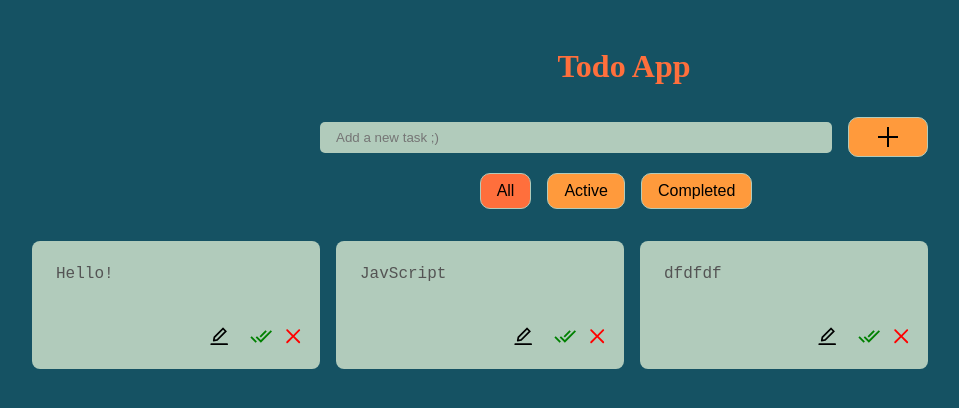
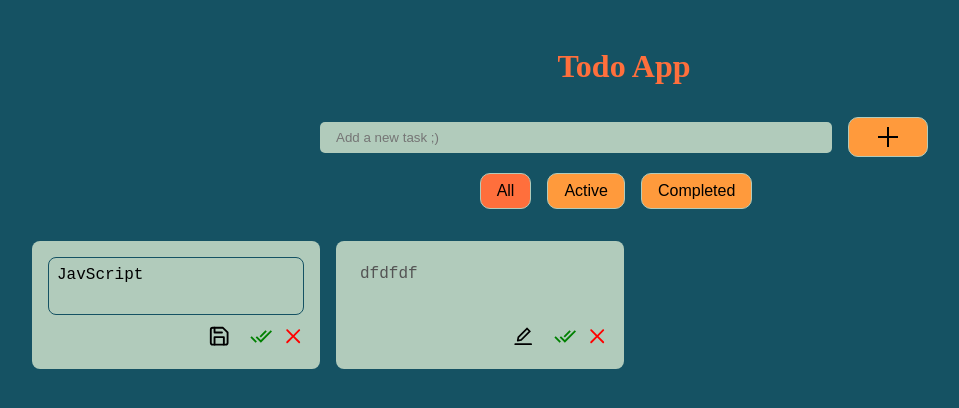
Before and after one commit to KatherinaFed/todo_list_fsd, a React (Create React App) app: page / in a window 1280 px wide. Both pictures are taken after a click on the button 235 px from the left and 338 px from the top of the page. Shown: the top 408 px of the page, without its empty margins (16-975 px from the left). Built offline with nearby package versions, Linux system fonts and the light colour scheme; data requests are answered from the project's data file.

Commit message:
updateTodo action

```diff
--- a/src/TodoItem/TodoItem.jsx
+++ b/src/TodoItem/TodoItem.jsx
@@ -1,16 +1,24 @@
-import React from 'react';
+import React, { useState } from 'react';
 import { motion } from 'framer-motion';
 import { CgClose } from 'react-icons/cg';
 import { MdDoneAll, MdOutlineDoneOutline } from 'react-icons/md';
 import { AiOutlineEdit } from 'react-icons/ai';
+import { LuSave } from 'react-icons/lu';
 import cls from './TodoItem.module.css';
 import { useDispatch } from 'react-redux';
-import { completeTodoThunk, removeTodoThunk } from '../redux/todoSlice';
+import {
+  completeTodoThunk,
+  removeTodoThunk,
+  updateTodoThunk,
+} from '../redux/todoSlice';
 
 const styleDoneTodo = { backgroundColor: '#ffc93c' };
 const styleTodoBG = { backgroundColor: '#b1cbbb' };
 
 export const TodoItem = ({ id, title, isCompleted }) => {
+  const [isEditing, setIsEditing] = useState(true);
+  const [editedTitle, setEditedTitle] = useState(title);
+
   const dispatch = useDispatch();
 
   const handleCompleteTodo = () => {
@@ -20,6 +28,13 @@ export const TodoItem = ({ id, title, isCompleted }) => {
   const handleRemoveTodo = () => {
     dispatch(removeTodoThunk({ id }));
   };
+
+  const handleUpdateTitle = () => {
+    setIsEditing(false);
+  };
+
+  const handleSaveTitle = () =>
+    dispatch(updateTodoThunk({ id, title: editedTitle }));
 
   return (
     <motion.li
@@ -32,11 +47,32 @@ export const TodoItem = ({ id, title, isCompleted }) => {
           <MdOutlineDoneOutline />
         </span>
       )}
-      <textarea disabled value={title} />
+
+      <textarea
+        style={{ border: !isEditing && '1px solid #155263' }}
+        disabled={isEditing}
+        value={editedTitle}
+        onChange={(e) => setEditedTitle(e.target.value)}
+      />
+
       <div className={cls.itemButtons}>
-        <motion.button whileHover={{ scale: 1.2 }} className={cls.editBtn}>
-          <AiOutlineEdit />
-        </motion.button>
+        {isEditing ? (
+          <motion.button
+            whileHover={{ scale: 1.2 }}
+            className={cls.editBtn}
+            onClick={handleUpdateTitle}
+          >
+            <AiOutlineEdit />
+          </motion.button>
+        ) : (
+          <motion.button
+            whileHover={{ scale: 1.2 }}
+            className={cls.editBtn}
+            onClick={handleSaveTitle}
+          >
+            <LuSave />
+          </motion.button>
+        )}
         <motion.button
           whileHover={{ scale: 1.2 }}
           style={{ color: 'green' }}
--- a/src/TodoItem/TodoItem.module.css
+++ b/src/TodoItem/TodoItem.module.css
@@ -15,7 +15,7 @@ textarea {
   border-radius: 0.5rem;
   padding: 0.5rem;
   resize: none;
-  height: 80%;
+  height: 60%;
   font-size: 16px;
 }
 
--- a/src/db.json
+++ b/src/db.json
@@ -1,19 +1,12 @@
 {
   "tasks": [
     {
-      "id": "1",
-      "title": "Hello!",
-      "isCompleted": false
+      "title": "JavScript",
+      "id": "11"
     },
     {
-      "id": "11",
-      "title": "JavScript",
-      "isCompleted": false
-    },
-    {
-      "id": "62",
       "title": "dfdfdf",
-      "isCompleted": false
+      "id": "62"
     }
   ]
 }
--- a/src/redux/todoSlice.js
+++ b/src/redux/todoSlice.js
@@ -1,5 +1,5 @@
 import { createAsyncThunk, createSlice } from '@reduxjs/toolkit';
-import _, { uniqueId } from 'lodash';
+import { uniqueId } from 'lodash';
 import axios from 'axios';
 import { API_URL } from '../shared/config';
 
@@ -61,6 +61,15 @@ export const completeTodoThunk = createAsyncThunk(
   }
 );
 
+export const updateTodoThunk = createAsyncThunk(
+  'todos/updateTodoThunk',
+  async ({ id, title }) => {
+    const response = await axios.put(`${API_URL}/${id}`, { title });
+
+    return response.data;
+  }
+);
+
 const initialState = {
   todos: [],
   error: false,
@@ -97,7 +106,7 @@ const todoSlice = createSlice({
     completeTodo(state, action) {
       const { id } = action.payload;
 
-      const updatedTodos = state.todos.map((todo) => {
+      const completedTodos = state.todos.map((todo) => {
         if (todo.id === id) {
           return {
             ...todo,
@@ -109,7 +118,7 @@ const todoSlice = createSlice({
 
       return {
         ...state,
-        todos: updatedTodos,
+        todos: completedTodos,
       };
     },
   },
@@ -156,11 +165,30 @@ const todoSlice = createSlice({
         // COMPLETE TODO
         const { id } = action.payload;
 
+        const completedTodos = state.todos.map((todo) => {
+          if (todo.id === id) {
+            return {
+              ...todo,
+              isCompleted: true,
+            };
+          }
+          return todo;
+        });
+
+        return {
+          ...state,
+          todos: completedTodos,
+        };
+      })
+      .addCase(updateTodoThunk.fulfilled, (state, action) => {
+        // UPDATE TODO
+        const { id, title } = action.payload;
+
         const updatedTodos = state.todos.map((todo) => {
           if (todo.id === id) {
             return {
               ...todo,
-              isCompleted: true,
+              title,
             };
           }
           return todo;
```
